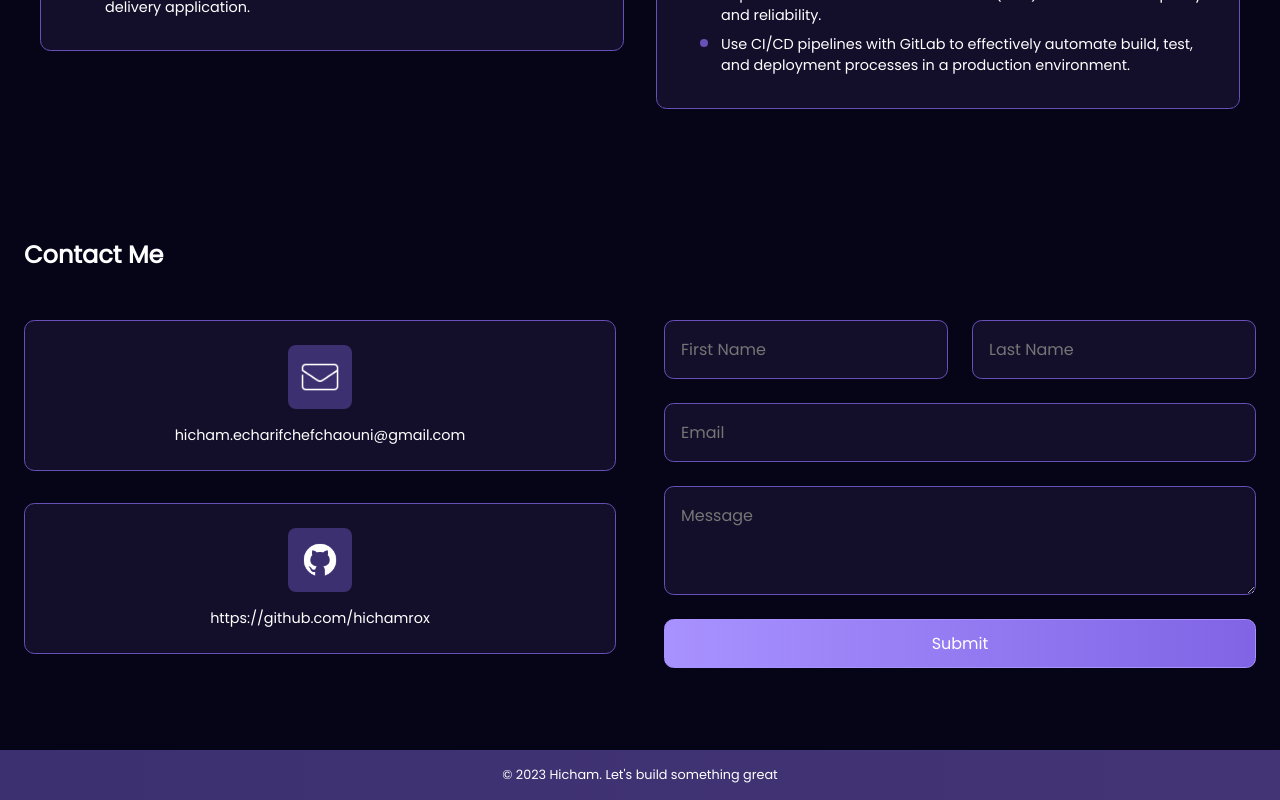
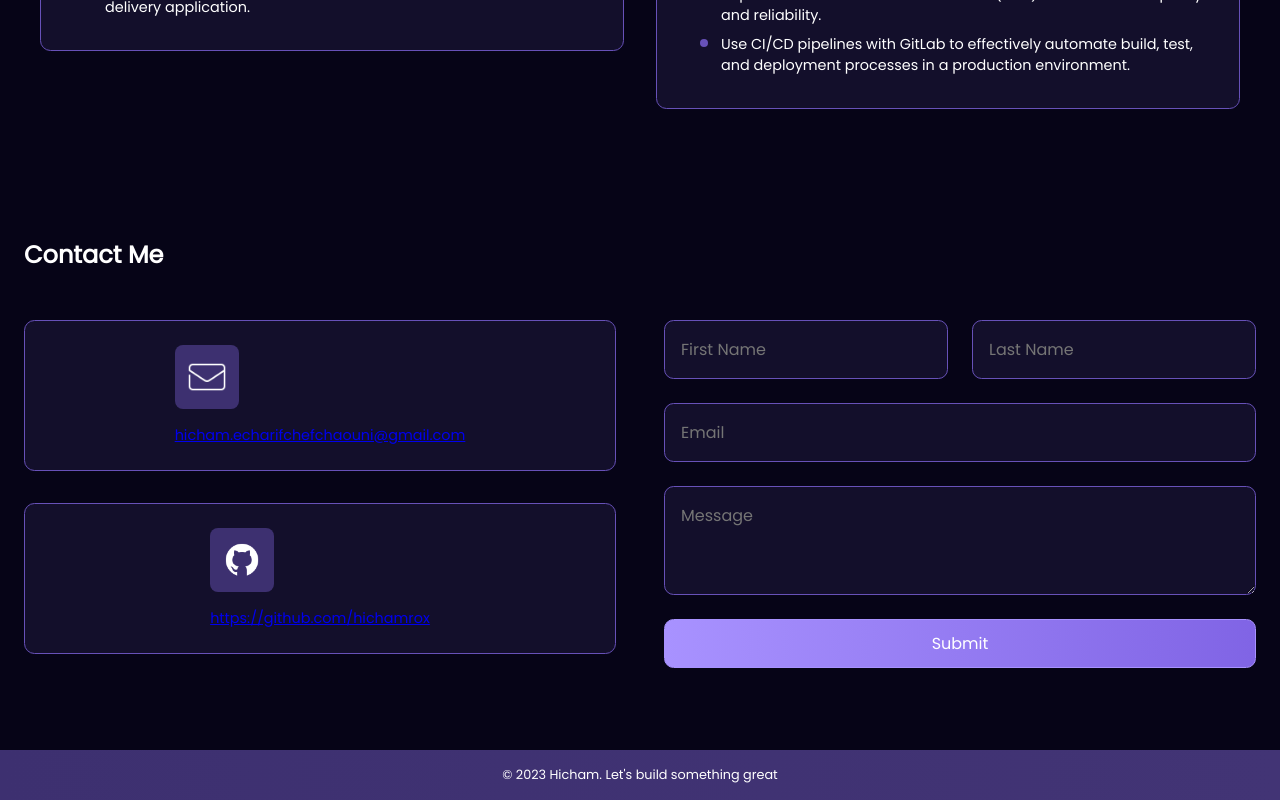
Before and after one commit to hichamrox/MyPortfolio, a React (Vite) app: page / in a window 1280 px wide. Shown: the part 2325-3125 px from the top of the page. Built offline with nearby package versions, Linux system fonts and the light colour scheme.

Commit message:
git link

```diff
--- a/src/components/ContactMe/ContactInfoCard/ContactInfoCard.jsx
+++ b/src/components/ContactMe/ContactInfoCard/ContactInfoCard.jsx
@@ -4,10 +4,12 @@ import "./ContactInfoCard.css";
 const ContactInfoCard = ({ iconUrl, text }) => {
   return (
     <div className="contact-details-card">
+    <a href={text} target="_blank" rel="noreferrer">
       <div className="contact-icon">
         <img src={iconUrl} alt={text} />
       </div>
       <p>{text}</p>
+    </a>
     </div>
   );
 };
```
